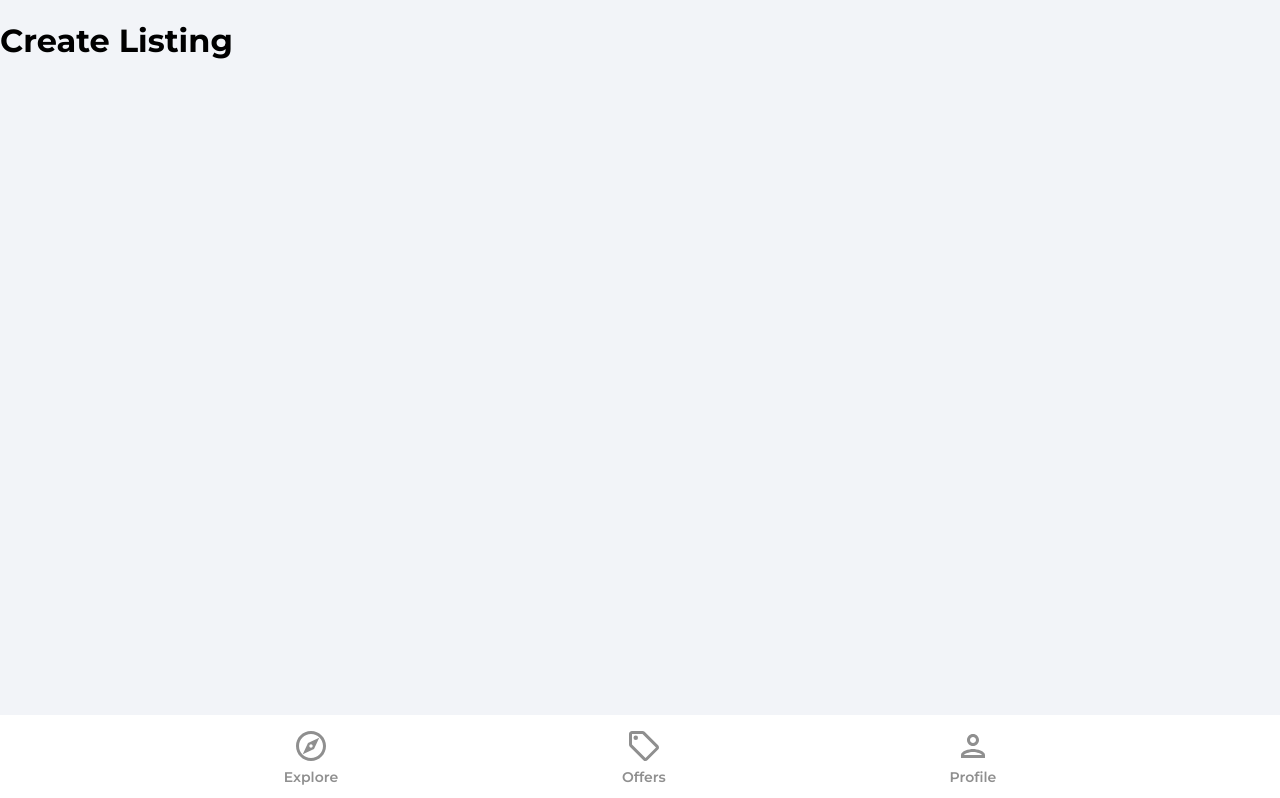
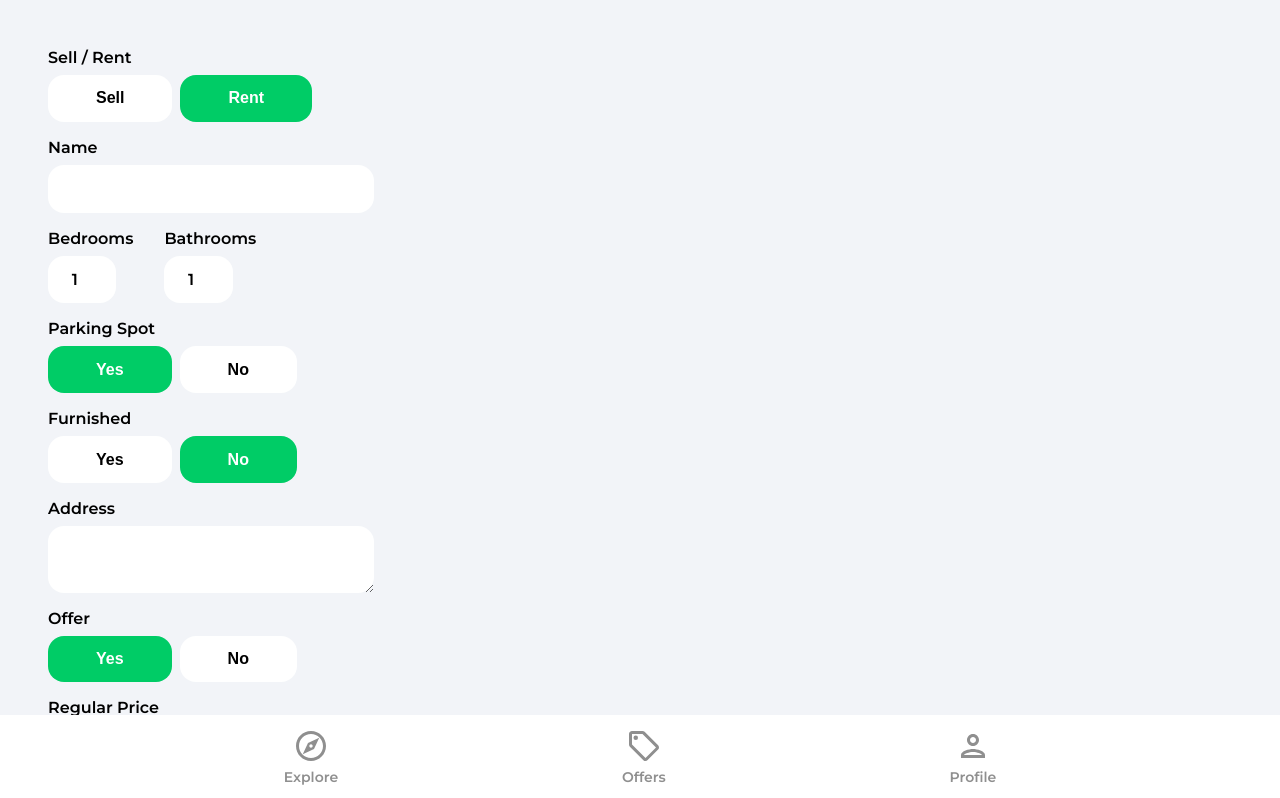
Before and after one commit to jeancarlosherrera/house-marketplace, a React (Create React App) app: page /create-listing in a window 1280 px wide. Shown: the top 798 px of the page. Built offline with nearby package versions, Linux system fonts and the light colour scheme; no server answers; sample sign-in values are in the browser's storage.

Commit message:
Create listing form component added

```diff
--- a/src/pages/CreateListing.js
+++ b/src/pages/CreateListing.js
@@ -1,4 +1,4 @@
-import { useState, useEffect } from 'react'
+import { useState, useEffect, useRef } from 'react'
 import { getAuth, onAuthStateChanged } from 'firebase/auth'
 import { useNavigate } from 'react-router-dom'
 import Spinner from '../components/Spinner'
@@ -12,19 +12,38 @@
     bedrooms: 1,
     bathrooms: 1,
     parking: 1,
+    furnished: false,
     address: '',
-    offer: false,
+    offer: true,
     regularPrice: 0,
-    discountedPrice: 0,
+    discountedPrice: 2000,
     images: {},
     latitude: 0,
     longitude: 0,
   })
 
+  const {
+    type,
+    name,
+    bedrooms,
+    bathrooms,
+    parking,
+    furnished,
+    address,
+    offer,
+    regularPrice,
+    discountedPrice,
+    images,
+    latitude,
+    longitude,
+  } = formData
+
   const auth = getAuth()
   const navigate = useNavigate()
+  const isMounted = useRef(true)
 
   useEffect(() => {
+    if (isMounted) {
       onAuthStateChanged(auth, (user) => {
         if (user) {
           setFormData({ ...formData, userRef: user.uid })
@@ -32,13 +51,284 @@
           navigate('/sign-in')
         }
       })
-  })
+    }
+
+    return () => {
+      isMounted.current = false
+    }
+    // eslint-disable-next-line react-hooks/exhaustive-deps
+  }, [isMounted])
+
+  const onSubmit = (e) => {
+    e.preventDefault()
+  }
+
+  const onMutate = (e) => {
+    let boolean = null
+
+    if (e.target.value === 'true') {
+      boolean = true
+    }
+    if (e.target.value === 'false') {
+      boolean = false
+    }
+
+    // Files
+    if (e.target.files) {
+      setFormData((prevState) => ({
+        ...prevState,
+        images: e.target.files,
+      }))
+    }
+
+    // Text/Booleans/Numbers
+    if (!e.target.files) {
+      setFormData((prevState) => ({
+        ...prevState,
+        [e.target.id]: boolean ?? e.target.value,
+      }))
+    }
+  }
 
   if (loading) {
     return <Spinner />
   }
 
-  return <h1>Create Listing</h1>
+  return (
+    <div className='profile'>
+      <header>
+        <p className='pageHeader'></p>
+      </header>
+      <main>
+        <form onSubmit={onSubmit}>
+          <label className='formLabel'>Sell / Rent</label>
+          <div className='formButtons'>
+            <button
+              type='button'
+              className={type === 'sale' ? 'formButtonActive' : 'formButton'}
+              id='type'
+              value='sale'
+              onClick={onMutate}
+            >
+              Sell
+            </button>
+            <button
+              type='button'
+              className={type === 'rent' ? 'formButtonActive' : 'formButton'}
+              id='type'
+              value='rent'
+              onClick={onMutate}
+            >
+              Rent
+            </button>
+          </div>
+
+          <label className='formLabel'>Name</label>
+          <input
+            className='formInputName'
+            type='text'
+            id='name'
+            value={name}
+            onChange={onMutate}
+            maxLength='32'
+            minLength='10'
+            required
+          />
+
+          <div className='formRooms flex'>
+            <div>
+              <label className='formLabel'>Bedrooms</label>
+              <input
+                className='formInputSmall'
+                type='number'
+                id='bedrooms'
+                value={bedrooms}
+                onChange={onMutate}
+                min='1'
+                max='50'
+                required
+              />
+            </div>
+            <div>
+              <label className='formLabel'>Bathrooms</label>
+              <input
+                className='formInputSmall'
+                type='number'
+                id='bathrooms'
+                value={bathrooms}
+                onChange={onMutate}
+                min='1'
+                max='50'
+                required
+              />
+            </div>
+          </div>
+
+          <label className='formLabel'>Parking Spot</label>
+          <div className='formButtons'>
+            <button
+              className={parking ? 'formButtonActive' : 'formButton'}
+              type='button'
+              id='parking'
+              value={true}
+              onClick={onMutate}
+              min='1'
+              max='50'
+            >
+              Yes
+            </button>
+            <button
+              className={
+                !parking && parking !== null ? 'formButtonActive' : 'formButton'
+              }
+              type='button'
+              id='parking'
+              value={false}
+              onClick={onMutate}
+            >
+              No
+            </button>
+          </div>
+
+          <label className='formLabel'>Furnished</label>
+          <div className='formButtons'>
+            <button
+              className={furnished ? 'formButtonActive' : 'formButton'}
+              type='button'
+              id='furnished'
+              value={true}
+              onClick={onMutate}
+            >
+              Yes
+            </button>
+            <button
+              className={
+                !furnished && furnished !== null
+                  ? 'formButtonActive'
+                  : 'formButton'
+              }
+              type='button'
+              id='furnished'
+              value={false}
+              onClick={onMutate}
+            >
+              No
+            </button>
+          </div>
+
+          <label className='formLabel'>Address</label>
+          <textarea
+            className='formInputAddress'
+            type='text'
+            id='address'
+            value={address}
+            onChange={onMutate}
+            required
+          />
+
+          {!geolocationEnabled && (
+            <div className='formLatLng flex'>
+              <div>
+                <label className='formLabel'>Latitude</label>
+                <input
+                  className='formInputSmall'
+                  type='number'
+                  id='latitude'
+                  value={latitude}
+                  onChange={onMutate}
+                  required
+                />
+              </div>
+              <div>
+                <label className='formLabel'>Longitude</label>
+                <input
+                  className='formInputSmall'
+                  type='number'
+                  id='longitude'
+                  value={longitude}
+                  onChange={onMutate}
+                  required
+                />
+              </div>
+            </div>
+          )}
+
+          <label className='formLabel'>Offer</label>
+          <div className='formButtons'>
+            <button
+              className={offer ? 'formButtonActive' : 'formButton'}
+              type='button'
+              id='offer'
+              value={true}
+              onClick={onMutate}
+            >
+              Yes
+            </button>
+            <button
+              className={
+                !offer && offer !== null ? 'formButtonActive' : 'formButton'
+              }
+              type='button'
+              id='offer'
+              value={false}
+              onClick={onMutate}
+            >
+              No
+            </button>
+          </div>
+
+          <label className='formLabel'>Regular Price</label>
+          <div className='formPriceDiv'>
+            <input
+              className='formInputSmall'
+              type='number'
+              id='regularPrice'
+              value={regularPrice}
+              onChange={onMutate}
+              min='50'
+              max='750000000'
+              required
+            />
+            {type === 'rent' && <p className='formPriceText'>$ / Month</p>}
+          </div>
+
+          {offer && (
+            <>
+              <label className='formLabel'>Discounted Price</label>
+              <input
+                className='formInputSmall'
+                type='number'
+                id='discountedPrice'
+                value={discountedPrice}
+                onChange={onMutate}
+                min='50'
+                max='750000000'
+                required={offer}
+              />
+            </>
+          )}
+
+          <label className='formLabel'>Images</label>
+          <p className='imagesInfo'>
+            The first image will be the cover (max 6).
+          </p>
+          <input
+            className='formInputFile'
+            type='file'
+            id='images'
+            onChange={onMutate}
+            max='6'
+            accept='.jpg,.png,.jpeg'
+            multiple
+            required
+          />
+          <button className='primaryButton createListingButton' type='submit'>
+            Create Listing
+          </button>
+        </form>
+      </main>
+    </div>
+  )
 }
 
 export default CreateListing
```
Lines whose indentation alone changed are shown as unchanged.
